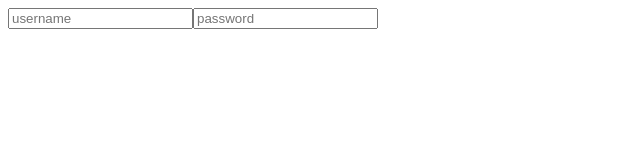
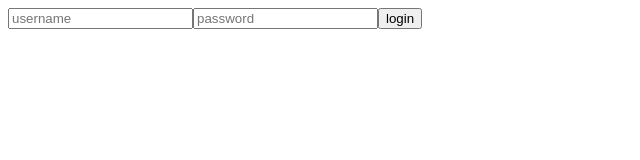
Before and after one commit to roeeLitman/client, a React (Vite) app: page /login in a window 1280 px wide. Shown: the top 160 px of the page, without its empty margins (0-640 px from the left). Built offline with nearby package versions, Linux system fonts and the light colour scheme.

Commit message:
provide to my app component Provider from react-redux

```diff
--- a/src/components/authpage/Login.tsx
+++ b/src/components/authpage/Login.tsx
@@ -8,6 +8,7 @@ export default function login() {
         <div>
             <input placeholder='username' type="text" />
             <input placeholder='password' type="text" />
+            <button>login</button>
         </div>
     </div>
   )
--- a/src/main.tsx
+++ b/src/main.tsx
@@ -3,11 +3,15 @@ import { createRoot } from "react-dom/client";
 import { BrowserRouter } from "react-router-dom";
 import "./index.css";
 import App from "./App.tsx";
+import { Provider } from "react-redux";
+import store from "./redux/store.ts";
 
 createRoot(document.getElementById("root")!).render(
     <StrictMode>
         <BrowserRouter>
-            <App />
+            <Provider store={store}>
+                <App />
+            </Provider>
         </BrowserRouter>
     </StrictMode>
 );
```
